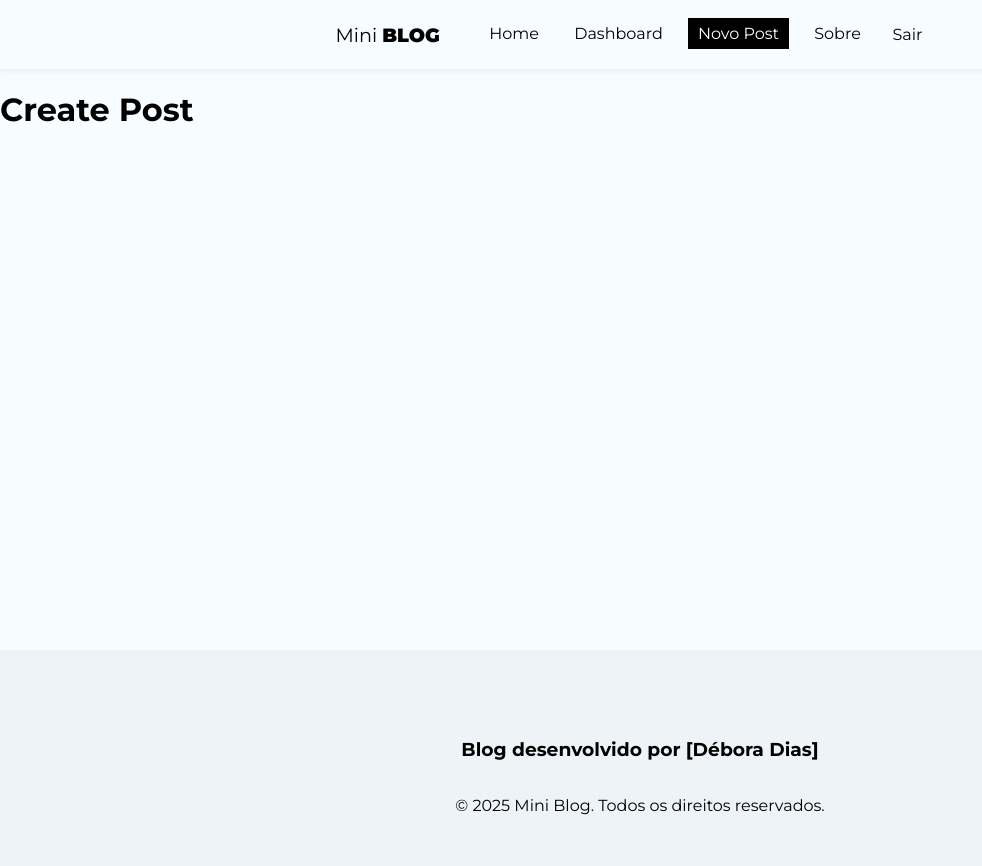
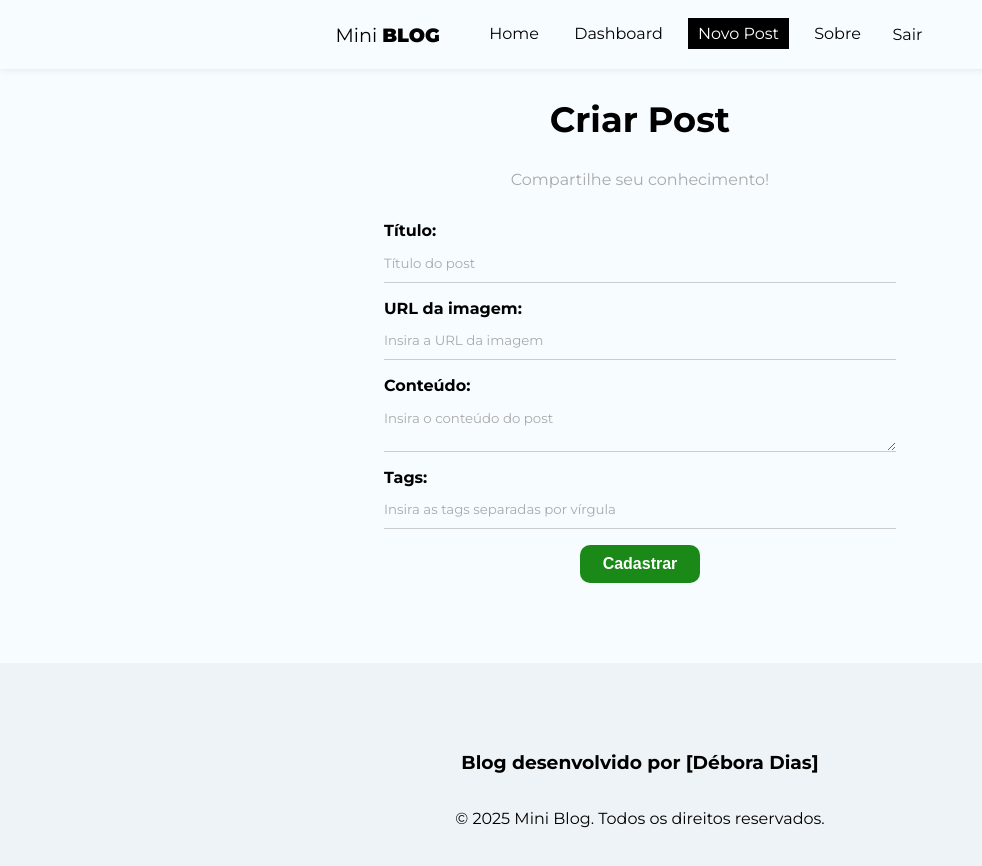
Before and after one commit to deboradiasdev/MiniBlog, a React (Vite) app in the folder miniblog/: page /post/create in a window 1280 px wide. Shown: the top 866 px of the page, without its empty margins (0-982 px from the left). Built offline with nearby package versions, Linux system fonts and the light colour scheme; no server answers; sample sign-in values are in the browser's storage.

Commit message:
estrutura da pagina novo post

```diff
--- a/miniblog/src/hooks/useAuthentication.jsx
+++ b/miniblog/src/hooks/useAuthentication.jsx
@@ -63,8 +63,16 @@
         }
     }
 
-    // login
+    // Logout - sign out
+    const logout = () => {
+        checkIfCancelled();
+
+        signOut(auth);
+    }
+
+    // Login - sign in
     const login = async (data) => {
+
         checkIfCancelled();
 
         setLoading(true);
@@ -72,24 +80,31 @@
 
         try {
             await signInWithEmailAndPassword(auth, data.email, data.password);
+            setLoading(false);
         } catch (error) {
             let systemErrorMessage;
-            if (error.message.includes('invalid-credential')) {
-                systemErrorMessage = 'Credenciais inválidas.';
-            } else {
-                systemErrorMessage = 'Ocorreu erro, por favor tente mais tarde.';
+            switch (error.code) {
+                case 'auth/user-not-found':
+                    systemErrorMessage = 'Usuário não encontrado.';
+                    break;
+                case 'auth/wrong-password':
+                    systemErrorMessage = 'Senha incorreta.';
+                    break;
+                case 'auth/invalid-email':
+                    systemErrorMessage = 'E-mail inválido.';
+                    break;
+                case 'auth/too-many-requests':
+                    systemErrorMessage = 'Muitas tentativas. Tente mais tarde.';
+                    break;
+                case 'auth/invalid-credential':
+                    systemErrorMessage = 'E-mail ou senha inválidos.';
+                    break;
+                default:
+                    systemErrorMessage = 'Ocorreu erro, por favor tente mais tarde.';
             }
             setError(systemErrorMessage);
-        } finally {
             setLoading(false);
         }
-    }
-
-    // Logout
-    const logout = () => {
-        checkIfCancelled();
-
-        signOut(auth);
     }
 
     useEffect(() => {
@@ -99,9 +114,9 @@
     return{
         auth,
         createUser,
-        login,
+        error,
+        loading,
         logout,
-        error,
-        loading
+        login
     };
 };
--- a/miniblog/src/pages/CreatePost/CreatePost.jsx
+++ b/miniblog/src/pages/CreatePost/CreatePost.jsx
@@ -1,9 +1,77 @@
 import styles from "./CreatePost.module.css";
 
+import { useState } from "react";
+import { useNavigate } from "react-router-dom";
+import { useAuthValue } from "../../context/AuthContext";
+
 const CreatePost = () => {
+    const [title, setTitle] = useState("");
+    const [image, setImage] = useState("");
+    const [body, setBody] = useState("");
+    const [tags, setTags] = useState([]);
+    const [formError, setFormError] = useState("");
+
+    const handleSubmit = (e) => {
+        e.preventDefault();
+    }
+
     return (
-        <div>
-            <h1>Create Post</h1>
+        <div className={styles.createPost}>
+            <h2>Criar Post</h2>
+            <p>Compartilhe seu conhecimento!</p>
+            <form onSubmit={handleSubmit}>
+                <label>
+                    <span>Título:</span>
+                    <input
+                        type="text"
+                        name="title"
+                        required
+                        placeholder="Título do post"
+                        value={title}
+                        onChange={(e) => setTitle(e.target.value)}
+                    />
+                </label>
+                <label>
+                    <span>URL da imagem:</span>
+                    <input
+                        type="text"
+                        name="image"
+                        required
+                        placeholder="Insira a URL da imagem"
+                        value={image}
+                        onChange={(e) => setImage(e.target.value)}
+                    />
+                </label>
+                <label>
+                    <span>Conteúdo:</span>
+                    <textarea
+                        name="body"
+                        required
+                        placeholder="Insira o conteúdo do post"
+                        value={body}
+                        onChange={(e) => setBody(e.target.value)}>
+                    </textarea>
+                </label>
+                <label>
+                    <span>Tags:</span>
+                    <input
+                        type="text"
+                        name="tags"
+                        required
+                        placeholder="Insira as tags separadas por vírgula"
+                        value={tags}
+                        onChange={(e) => setTags(e.target.value)}
+                    />
+                </label>
+                <button className="btn">Cadastrar</button>
+                {/*!loading && <button className="btn">Cadastrar</button>}
+                {loading && (
+                    <button className="btn" disabled>
+                        Aguarde...
+                    </button>
+                )}
+                {formError && <p className="error">{formError}</p>*/}
+            </form>
         </div>
     );
 };
--- a/miniblog/src/pages/CreatePost/CreatePost.module.css
+++ b/miniblog/src/pages/CreatePost/CreatePost.module.css
@@ -0,0 +1,10 @@
+.createPost {
+    text-align: center;
+}
+.createPost h2 {
+    font-size: 2.2em;
+}
+.createPost p {
+    color: #AAA;
+    margin-bottom: 2em;
+}
--- a/miniblog/src/pages/Login/Login.jsx
+++ b/miniblog/src/pages/Login/Login.jsx
@@ -30,7 +30,7 @@
     }, [authError]);
 
     return (
-        <div className={styles.login}>
+        <div className={styles.login} >
             <h1>Entrar</h1>
             <p>Faça o login para poder utilizar o Mini Blog</p>
             <form onSubmit={handleSubmit}>
```
